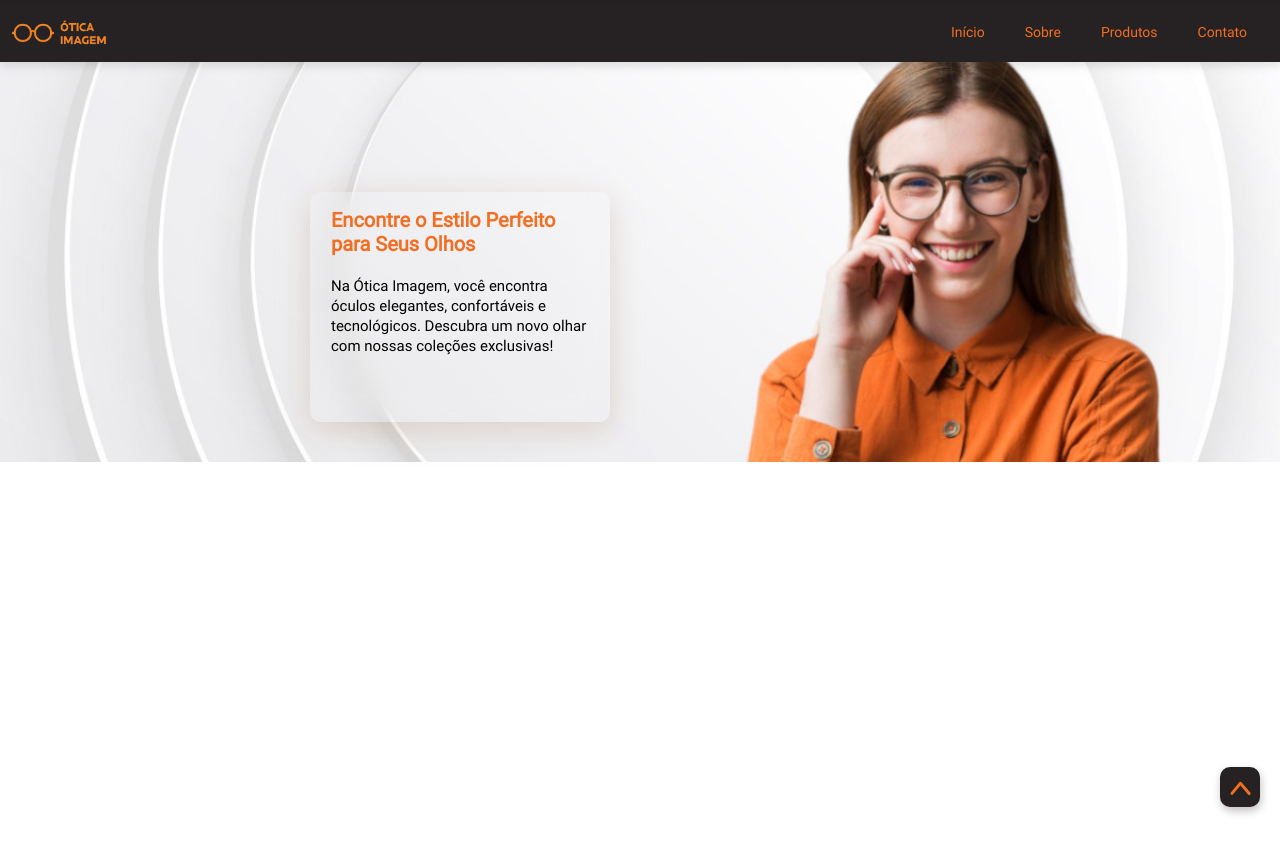
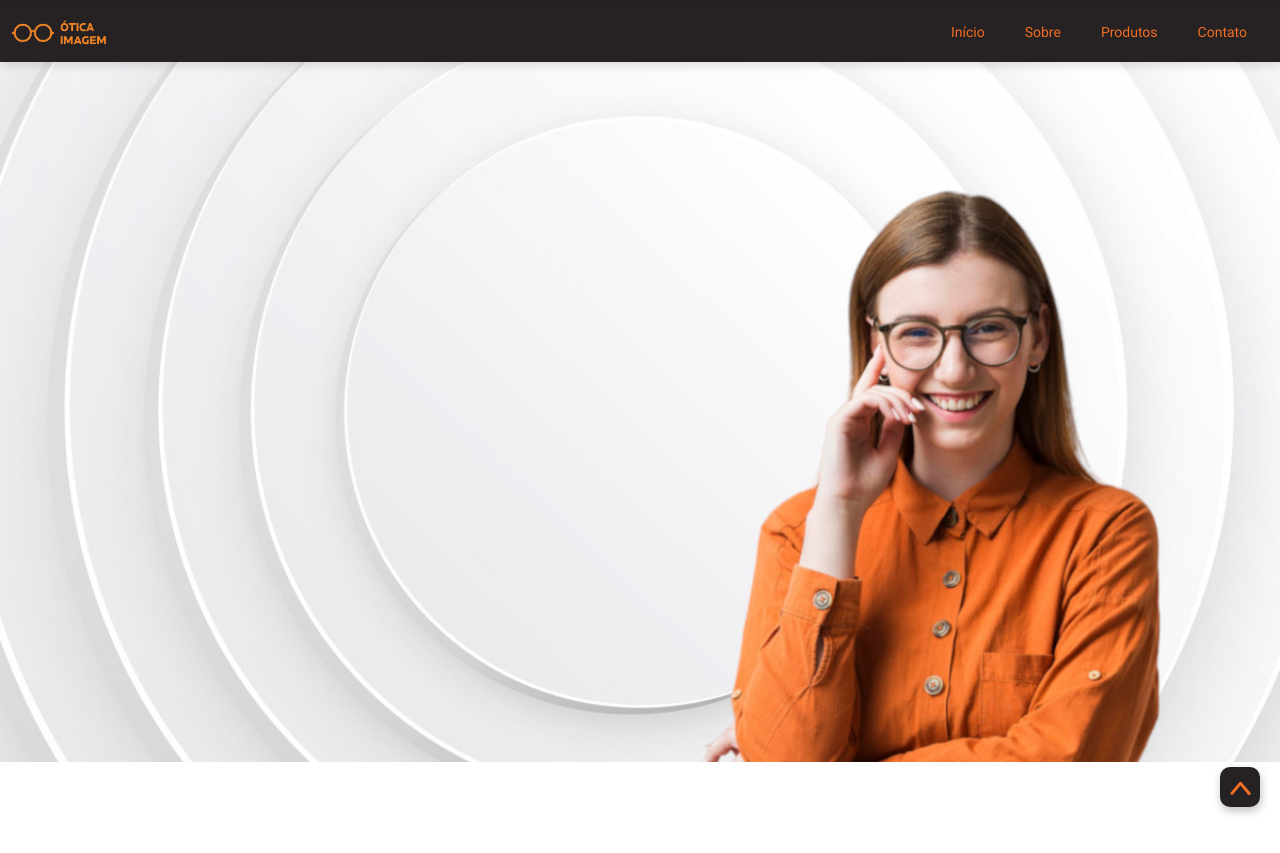
Before and after one commit to pedropaulinopires/ProjetoOticaImage, a plain HTML site: page index.html in a window 1280 px wide. Shown: the part 33-886 px from the top of the page. Drawn offline with nearby package versions, Linux system fonts and the light colour scheme.

Commit message:
Ajustando background de inicio

```diff
--- a/index.html
+++ b/index.html
@@ -43,7 +43,7 @@
             </a>
         </div>
     </header>
-    <div class="menu">
+    <nav class="menu">
         <div class="header-menu">
             <div class="logo-menu"></div>
 
@@ -68,23 +68,16 @@
             <a href="#" class="item-menu">Produtos</a>
             <a href="#" class="item-menu">Contato</a>
         </div>
-    </div>
-    <section class="section-home">
-        <div class="left-content-home">
-            <div class="tile-content-home">
+    </nav>
+    <main>
+        <article class="section-home">
+            <!-- <div class="tile-content-home">
                 <h1>Encontre o Estilo Perfeito para Seus Olhos</h1>
                 <p>Na Ótica Imagem, você encontra óculos elegantes, confortáveis e tecnológicos. Descubra um novo olhar com nossas coleções exclusivas!</p>
-            </div>
-        </div>
-
-        <div class="right-content-home">
-
-        </div>
-    </section>
-
-    <section style="height: 9000px;">
-
-    </section>
+            </div> -->
+        </article>
+        <article style="height: 9000px;"></article>
+    </main>
     <span class="scroll-top" id="scroll-top">
         <div class="line1"></div>
         <div class="line2"></div>
--- a/styles/sections.css
+++ b/styles/sections.css
@@ -1,54 +1,31 @@
-.section-home{
+.section-home {
     background-image: url('../imgs/background-inicio-mobile.jpg ');
     background-position: center;
     background-size: cover;
-    height: 550px;
-}
-
-@media screen and (min-width:330px) {
-    .section-home{
-        height: 500px;
-    }
-
-    .tile-content-home{
-        height: 200px;
-    }
-
-    .left-content-home{
-        height: 200px;
-    }
+    height: 580px;
 }
 
 
 @media screen and (min-width:600px) {
-    .section-home{
+    .section-home {
         height: 400px;
         background-image: url('../imgs/background-inicio.jpg ');
-        display: flex;
-        justify-content: center;
-        align-items: center;
-    }
-
-    .tile-content-home{
-        height: 400px;
-        width: 300px;
-    }
-
-    .left-content-home{
-        width: 300px;
-        margin-left: 40px;
     }
 }
 
-
-
-.left-content-home{
-    padding-top: 30px;
-    display: flex;
-    justify-content: center;
+@media screen and (min-width:900px) {
+    .section-home {
+        height: 500px;
+    }
 }
 
-.tile-content-home{
+@media screen and (min-width:1000px) {
+    .section-home {
+        height: 700px;
+    }
+}
+
+/* .tile-content-home{
     height: 230px;
     width: 80vw;
     background: rgba(117, 117, 117, 0);
@@ -74,9 +51,4 @@
     text-align: left;
     font-size: 15px;
     line-height: 20px;
-}
-
-.right-content-home{
-    width: 400px;
-    height: 50px;
-}
+} */
```
